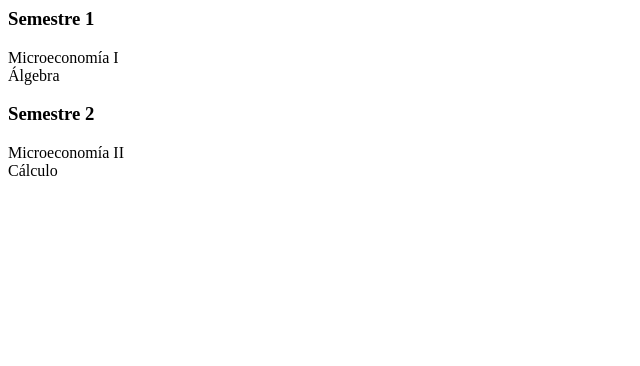
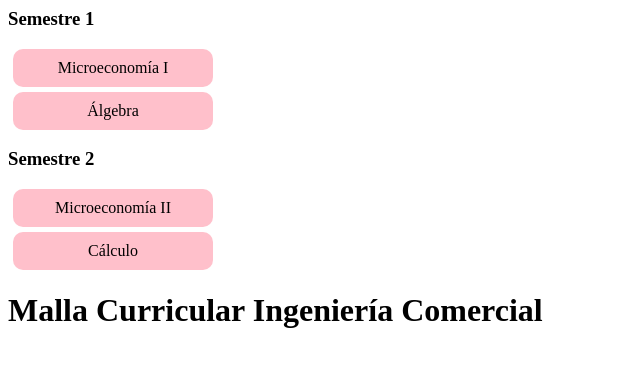
Before and after one commit to Cata2807/Malla-Ingenier-a-comercial, a plain HTML site: page index.html in a window 1280 px wide. Shown: the whole page, without its empty margins (0-640 px from the left). Drawn offline with Linux system fonts and the light colour scheme.

Commit message:
Update index.html

```diff
--- a/index.html
+++ b/index.html
@@ -10,3 +10,16 @@
     <div class="ramo" data-id="MAT201" data-prerreq="MAT101">Cálculo</div>
   </div>
 </div>
+<!DOCTYPE html>
+<html lang="es">
+<head>
+  <meta charset="UTF-8">
+  <title>Malla Curricular Interactiva</title>
+  <link rel="stylesheet" href="estilos.css">
+</head>
+<body>
+  <h1>Malla Curricular Ingeniería Comercial</h1>
+  <div id="malla"></div>
+  <script src="script.js"></script>
+</body>
+</html>
```
